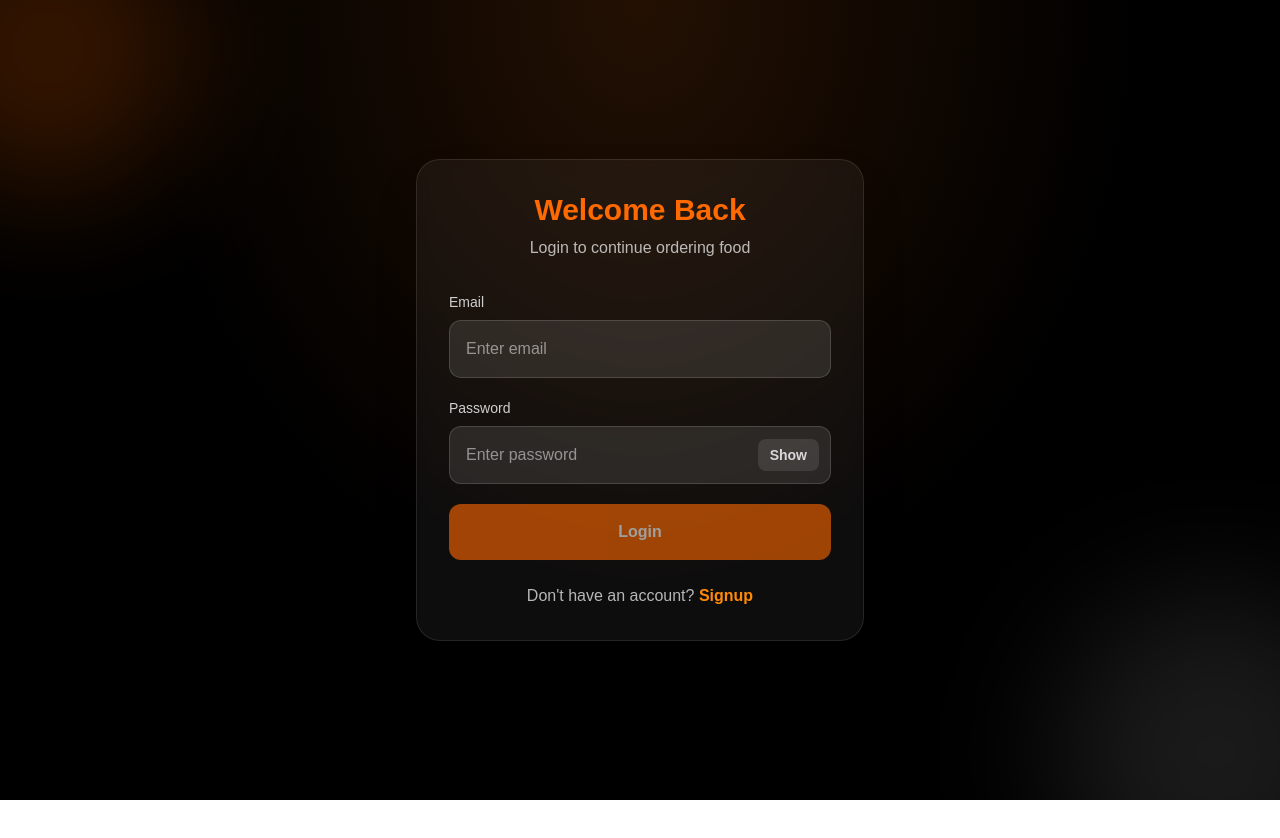
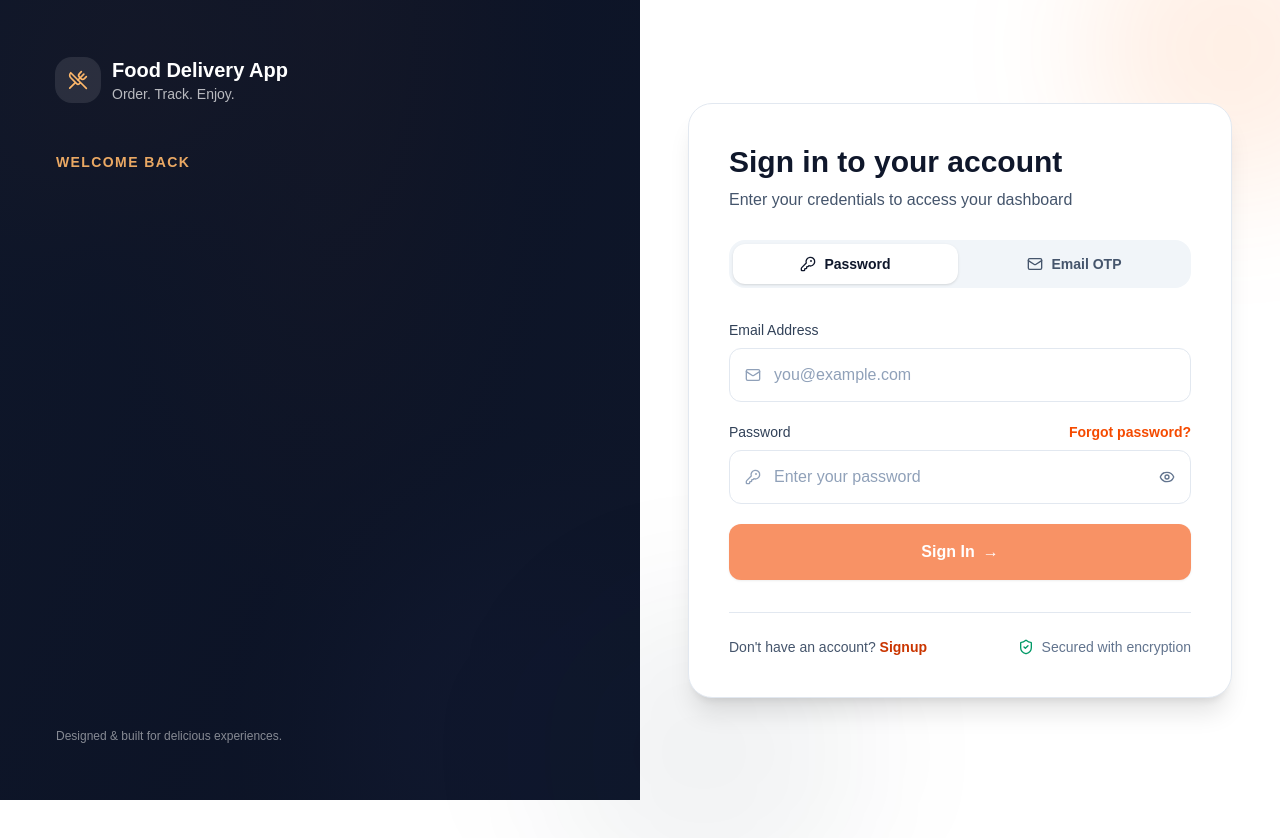
Before and after one commit to YojitSiddhant/food-delivery-app, a Next.js app in the folder frontend/: page /login in a window 1280 px wide. Shown: the top 838 px of the page. Built offline with nearby package versions, Linux system fonts and the light colour scheme.

Commit message:
Update login page UI

```diff
--- a/frontend/src/app/login/page.js
+++ b/frontend/src/app/login/page.js
@@ -4,6 +4,17 @@ import { useMemo, useState } from "react";
 import Link from "next/link";
 import { useRouter } from "next/navigation";
 import toast from "react-hot-toast";
+import {
+  BarChart3,
+  Clock,
+  Eye,
+  EyeOff,
+  KeyRound,
+  Mail,
+  ShieldCheck,
+  Truck,
+  UtensilsCrossed,
+} from "lucide-react";
 
 import { localLogin } from "../../utils/localAuth";
 
@@ -12,6 +23,8 @@ const EMAIL_REGEX =
 
 export default function LoginPage() {
   const router = useRouter();
+  const [loginMode, setLoginMode] =
+    useState("password");
   const [email, setEmail] = useState("");
   const [password, setPassword] = useState("");
   const [showPassword, setShowPassword] =
@@ -33,21 +46,31 @@ export default function LoginPage() {
       next.email = "Enter a valid email";
     }
 
+    if (loginMode === "password") {
       if (!password) {
         next.password = "Password is required";
       } else if (password.length < 6) {
         next.password =
           "Password must be at least 6 characters";
       }
+    }
 
     return next;
-  }, [email, password]);
+  }, [email, password, loginMode]);
 
   const isValid = Object.keys(errors).length === 0;
 
   const handleLogin = async (e) => {
     e.preventDefault();
-    setTouched({ email: true, password: true });
+    setTouched((prev) => ({
+      ...prev,
+      email: true,
+      password: loginMode === "password" ? true : prev.password,
+    }));
+    if (loginMode !== "password") {
+      toast("Email OTP is coming soon");
+      return;
+    }
     if (!isValid || isLoading) return;
 
     try {
@@ -77,81 +100,238 @@ export default function LoginPage() {
       ? "border-red-500 focus:ring-red-500"
       : touched.email && !errors.email
       ? "border-green-500 focus:ring-green-500"
-      : "border-white/15 focus:ring-orange-500";
+      : "border-slate-200 focus:ring-orange-500";
 
   const passwordBorder =
     touched.password && errors.password
       ? "border-red-500 focus:ring-red-500"
       : touched.password && !errors.password
       ? "border-green-500 focus:ring-green-500"
-      : "border-white/15 focus:ring-orange-500";
+      : "border-slate-200 focus:ring-orange-500";
 
   return (
-    <div className="relative min-h-screen bg-black px-6">
+    <div className="min-h-screen bg-slate-950">
+      <div className="grid min-h-screen grid-cols-1 lg:grid-cols-2">
+        <section className="relative hidden overflow-hidden px-6 py-10 text-white lg:block lg:px-14 lg:py-14">
           <div className="pointer-events-none absolute inset-0">
-        <div className="absolute -top-24 -left-24 h-72 w-72 rounded-full bg-orange-500/20 blur-3xl" />
-        <div className="absolute -bottom-28 -right-24 h-80 w-80 rounded-full bg-white/10 blur-3xl" />
-        <div className="absolute inset-0 bg-[radial-gradient(ellipse_at_top,rgba(249,115,22,0.14),transparent_55%)]" />
+            <div className="absolute -top-28 -left-28 h-80 w-80 rounded-full bg-orange-500/25 blur-3xl" />
+            <div className="absolute -bottom-32 -right-24 h-96 w-96 rounded-full bg-indigo-500/20 blur-3xl" />
+            <div className="absolute inset-0 bg-[radial-gradient(ellipse_at_top,rgba(249,115,22,0.16),transparent_55%)]" />
+            <div className="absolute inset-0 bg-[linear-gradient(110deg,rgba(15,23,42,0.96),rgba(15,23,42,0.82),rgba(15,23,42,0.96))]" />
           </div>
 
-      <div className="relative flex min-h-screen items-center justify-center">
-        <div className="fade-in-up w-full max-w-md rounded-3xl border border-white/10 bg-white/5 p-8 shadow-2xl backdrop-blur">
-          <h1 className="text-3xl font-bold text-center text-orange-500">
-            Welcome Back
+          <div className="relative mx-auto flex h-full w-full max-w-xl flex-col">
+            <div className="flex items-center gap-3">
+              <div className="grid h-11 w-11 place-items-center rounded-2xl bg-white/10 ring-1 ring-white/10">
+                <UtensilsCrossed className="h-5 w-5 text-orange-300" />
+              </div>
+              <div className="leading-tight">
+                <div className="text-xl font-semibold">
+                  Food Delivery App
+                </div>
+                <div className="text-sm text-white/70">
+                  Order. Track. Enjoy.
+                </div>
+              </div>
+            </div>
+
+            <div className="mt-12">
+              <div className="text-sm font-semibold tracking-widest text-orange-300/90">
+                WELCOME BACK
+              </div>
+              <h1 className="slide-title-in mt-3 text-5xl font-bold leading-tight">
+                Manage your{" "}
+                <span className="text-orange-400">
+                  food orders
+                </span>
               </h1>
+              <p className="slide-subtitle-in mt-5 text-lg text-white/75">
+                Fast reordering, live tracking, and secure payments — built for
+                everyday cravings.
+              </p>
+            </div>
 
-          <p className="text-center text-white/70 mt-2">
-            Login to continue ordering food
+            <div className="slide-points-in mt-10 grid grid-cols-1 gap-4 sm:grid-cols-2">
+              <div className="rounded-2xl border border-white/10 bg-white/5 p-4 backdrop-blur">
+                <div className="flex items-center gap-3">
+                  <div className="grid h-9 w-9 place-items-center rounded-xl bg-orange-500/15 ring-1 ring-orange-500/20">
+                    <Truck className="h-4 w-4 text-orange-300" />
+                  </div>
+                  <div>
+                    <div className="text-sm font-semibold">
+                      Live Tracking
+                    </div>
+                    <div className="text-xs text-white/70">
+                      Know exactly where your order is.
+                    </div>
+                  </div>
+                </div>
+              </div>
+              <div className="rounded-2xl border border-white/10 bg-white/5 p-4 backdrop-blur">
+                <div className="flex items-center gap-3">
+                  <div className="grid h-9 w-9 place-items-center rounded-xl bg-indigo-500/15 ring-1 ring-indigo-500/20">
+                    <Clock className="h-4 w-4 text-indigo-200" />
+                  </div>
+                  <div>
+                    <div className="text-sm font-semibold">
+                      Quick Reorder
+                    </div>
+                    <div className="text-xs text-white/70">
+                      Repeat favorites in one tap.
+                    </div>
+                  </div>
+                </div>
+              </div>
+              <div className="rounded-2xl border border-white/10 bg-white/5 p-4 backdrop-blur">
+                <div className="flex items-center gap-3">
+                  <div className="grid h-9 w-9 place-items-center rounded-xl bg-emerald-500/15 ring-1 ring-emerald-500/20">
+                    <ShieldCheck className="h-4 w-4 text-emerald-200" />
+                  </div>
+                  <div>
+                    <div className="text-sm font-semibold">
+                      Secure Checkout
+                    </div>
+                    <div className="text-xs text-white/70">
+                      Encrypted payment experience.
+                    </div>
+                  </div>
+                </div>
+              </div>
+              <div className="rounded-2xl border border-white/10 bg-white/5 p-4 backdrop-blur">
+                <div className="flex items-center gap-3">
+                  <div className="grid h-9 w-9 place-items-center rounded-xl bg-sky-500/15 ring-1 ring-sky-500/20">
+                    <BarChart3 className="h-4 w-4 text-sky-200" />
+                  </div>
+                  <div>
+                    <div className="text-sm font-semibold">
+                      Smart Suggestions
+                    </div>
+                    <div className="text-xs text-white/70">
+                      Discover meals you&apos;ll love.
+                    </div>
+                  </div>
+                </div>
+              </div>
+            </div>
+
+            <div className="mt-auto pt-10 text-xs text-white/50">
+              Designed &amp; built for delicious experiences.
+            </div>
+          </div>
+        </section>
+
+        <section className="relative flex items-center justify-center bg-white px-6 py-12 lg:px-12">
+          <div className="pointer-events-none absolute inset-0">
+            <div className="absolute -top-24 -right-24 h-72 w-72 rounded-full bg-orange-500/10 blur-3xl" />
+            <div className="absolute -bottom-28 -left-24 h-80 w-80 rounded-full bg-slate-900/5 blur-3xl" />
+          </div>
+
+          <div className="fade-in-up relative w-full max-w-xl rounded-3xl border border-slate-200 bg-white p-8 shadow-xl sm:p-10">
+            <div className="mb-8 flex items-center gap-3 lg:hidden">
+              <div className="grid h-10 w-10 place-items-center rounded-2xl bg-orange-600 text-white">
+                <UtensilsCrossed className="h-5 w-5" />
+              </div>
+              <div className="leading-tight">
+                <div className="text-base font-semibold text-slate-900">
+                  Food Delivery App
+                </div>
+                <div className="text-xs text-slate-500">
+                  Order. Track. Enjoy.
+                </div>
+              </div>
+            </div>
+            <h2 className="text-3xl font-bold text-slate-900">
+              Sign in to your account
+            </h2>
+            <p className="mt-2 text-slate-600">
+              Enter your credentials to access your dashboard
             </p>
 
-          <form
-            onSubmit={handleLogin}
-            className="mt-8 space-y-5"
+            <div className="mt-7 rounded-2xl bg-slate-100 p-1">
+              <div className="grid grid-cols-2 gap-1">
+                <button
+                  type="button"
+                  onClick={() => setLoginMode("password")}
+                  className={[
+                    "flex items-center justify-center gap-2 rounded-xl px-4 py-2.5 text-sm font-semibold transition",
+                    loginMode === "password"
+                      ? "bg-white text-slate-900 shadow-sm"
+                      : "text-slate-600 hover:text-slate-900",
+                  ].join(" ")}
                 >
+                  <KeyRound className="h-4 w-4" />
+                  Password
+                </button>
+                <button
+                  type="button"
+                  onClick={() => {
+                    setLoginMode("otp");
+                    toast("Email OTP is coming soon");
+                  }}
+                  className={[
+                    "flex items-center justify-center gap-2 rounded-xl px-4 py-2.5 text-sm font-semibold transition",
+                    loginMode === "otp"
+                      ? "bg-white text-slate-900 shadow-sm"
+                      : "text-slate-600 hover:text-slate-900",
+                  ].join(" ")}
+                >
+                  <Mail className="h-4 w-4" />
+                  Email OTP
+                </button>
+              </div>
+            </div>
+
+            <form onSubmit={handleLogin} className="mt-8 space-y-5">
               <div className="space-y-2">
-              <label className="block text-sm font-medium text-white/80">
-                Email
+                <label className="block text-sm font-medium text-slate-700">
+                  Email Address
                 </label>
+                <div className="relative">
                   <input
                     type="email"
-                placeholder="Enter email"
+                    placeholder="you@example.com"
                     value={email}
-                onChange={(e) =>
-                  setEmail(e.target.value)
-                }
+                    onChange={(e) => setEmail(e.target.value)}
                     onBlur={() =>
                       setTouched((prev) => ({
                         ...prev,
                         email: true,
                       }))
                     }
-                aria-invalid={Boolean(
-                  touched.email && errors.email
-                )}
+                    aria-invalid={Boolean(touched.email && errors.email)}
                     className={[
-                  "w-full rounded-xl border bg-white/10 p-4 text-white outline-none placeholder:text-white/50 focus:ring-2 transition",
+                      "w-full rounded-xl border bg-white px-4 py-3.5 pl-11 text-slate-900 outline-none placeholder:text-slate-400 focus:ring-2 transition",
                       emailBorder,
                     ].join(" ")}
                   />
+                  <Mail className="absolute left-4 top-1/2 h-4 w-4 -translate-y-1/2 text-slate-400" />
+                </div>
                 {touched.email && errors.email ? (
-                <p className="text-sm text-red-400">
-                  {errors.email}
-                </p>
+                  <p className="text-sm text-red-600">{errors.email}</p>
                 ) : null}
               </div>
 
+              {loginMode === "password" ? (
                 <div className="space-y-2">
-              <label className="block text-sm font-medium text-white/80">
+                  <div className="flex items-center justify-between gap-3">
+                    <label className="block text-sm font-medium text-slate-700">
                       Password
                     </label>
+                    <button
+                      type="button"
+                      onClick={() => toast("Password reset coming soon")}
+                      className="text-sm font-semibold text-orange-600 hover:text-orange-700 transition"
+                    >
+                      Forgot password?
+                    </button>
+                  </div>
+
                   <div className="relative">
                     <input
                       type={showPassword ? "text" : "password"}
-                  placeholder="Enter password"
+                      placeholder="Enter your password"
                       value={password}
-                  onChange={(e) =>
-                    setPassword(e.target.value)
-                  }
+                      onChange={(e) => setPassword(e.target.value)}
                       onBlur={() =>
                         setTouched((prev) => ({
                           ...prev,
@@ -162,62 +342,75 @@ export default function LoginPage() {
                         touched.password && errors.password
                       )}
                       className={[
-                    "w-full rounded-xl border bg-white/10 p-4 pr-20 text-white outline-none placeholder:text-white/50 focus:ring-2 transition",
+                        "w-full rounded-xl border bg-white px-4 py-3.5 pl-11 pr-12 text-slate-900 outline-none placeholder:text-slate-400 focus:ring-2 transition",
                         passwordBorder,
                       ].join(" ")}
                     />
+                    <KeyRound className="absolute left-4 top-1/2 h-4 w-4 -translate-y-1/2 text-slate-400" />
                     <button
                       type="button"
-                  onClick={() =>
-                    setShowPassword((s) => !s)
-                  }
-                  className="absolute right-3 top-1/2 -translate-y-1/2 rounded-lg bg-white/10 px-3 py-1.5 text-sm font-semibold text-white/80 transition hover:bg-white/15"
+                      onClick={() => setShowPassword((s) => !s)}
+                      className="absolute right-2 top-1/2 -translate-y-1/2 rounded-lg p-2 text-slate-500 transition hover:bg-slate-100 hover:text-slate-700"
                       aria-label={
-                    showPassword
-                      ? "Hide password"
-                      : "Show password"
+                        showPassword ? "Hide password" : "Show password"
                       }
                     >
-                  {showPassword ? "Hide" : "Show"}
+                      {showPassword ? (
+                        <EyeOff className="h-4 w-4" />
+                      ) : (
+                        <Eye className="h-4 w-4" />
+                      )}
                     </button>
                   </div>
                   {touched.password && errors.password ? (
-                <p className="text-sm text-red-400">
-                  {errors.password}
-                </p>
+                    <p className="text-sm text-red-600">{errors.password}</p>
                   ) : null}
                 </div>
+              ) : (
+                <div className="rounded-2xl border border-slate-200 bg-slate-50 p-4 text-sm text-slate-600">
+                  Email OTP sign-in will be available soon.
+                </div>
+              )}
 
               <button
-              disabled={!isValid || isLoading}
+                disabled={!isValid || isLoading || loginMode !== "password"}
                 className={[
-                "w-full rounded-xl bg-orange-500 py-4 font-semibold text-white transition",
-                !isValid || isLoading
+                  "w-full rounded-xl bg-orange-600 py-4 font-semibold text-white transition shadow-sm",
+                  !isValid || isLoading || loginMode !== "password"
                     ? "opacity-60 cursor-not-allowed"
-                  : "hover:bg-orange-600",
+                    : "hover:bg-orange-700",
                 ].join(" ")}
               >
                 {isLoading ? (
                   <span className="inline-flex items-center justify-center gap-2">
                     <span className="h-5 w-5 animate-spin rounded-full border-2 border-white/30 border-t-white" />
-                  Logging in...
+                    Signing in...
                   </span>
                 ) : (
-                "Login"
+                  <span className="inline-flex items-center justify-center gap-2">
+                    Sign In <span aria-hidden>→</span>
+                  </span>
                 )}
               </button>
             </form>
 
-          <p className="text-center mt-6 text-white/70">
+            <div className="mt-8 flex items-center justify-between gap-3 border-t border-slate-200 pt-6 text-sm">
+              <p className="text-slate-600">
                 Don&apos;t have an account?{" "}
                 <Link
                   href="/signup"
-              className="text-orange-400 font-semibold hover:text-orange-300 transition"
+                  className="font-semibold text-orange-700 hover:text-orange-800 transition"
                 >
                   Signup
                 </Link>
               </p>
+              <div className="inline-flex items-center gap-2 text-slate-500">
+                <ShieldCheck className="h-4 w-4 text-emerald-600" />
+                Secured with encryption
               </div>
+            </div>
+          </div>
+        </section>
       </div>
     </div>
   );
```
Lines whose indentation alone changed are shown as unchanged.
